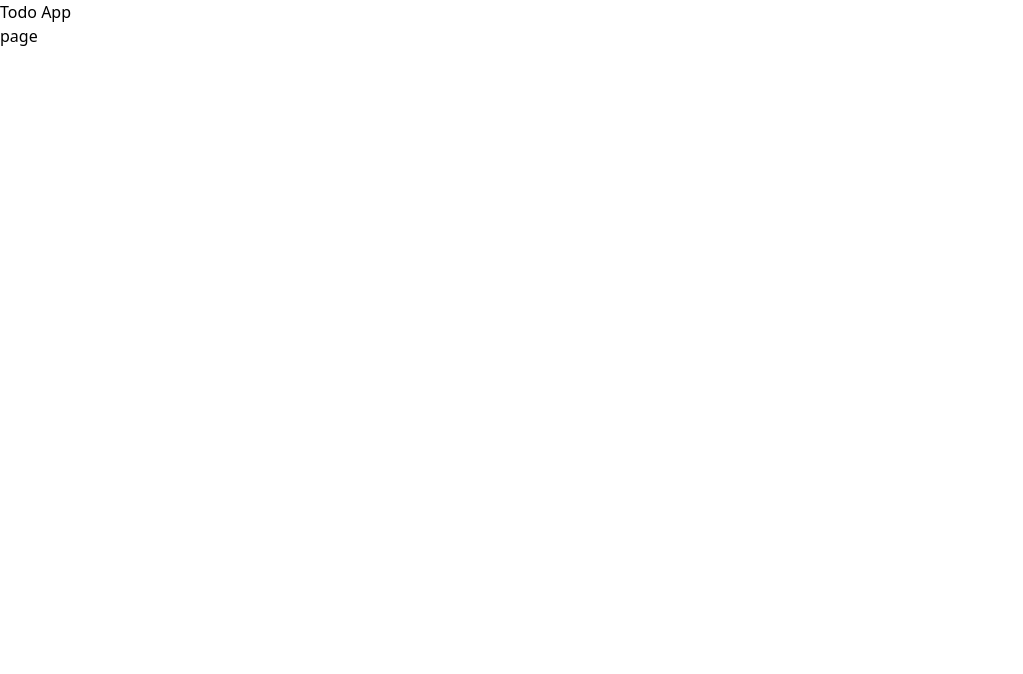
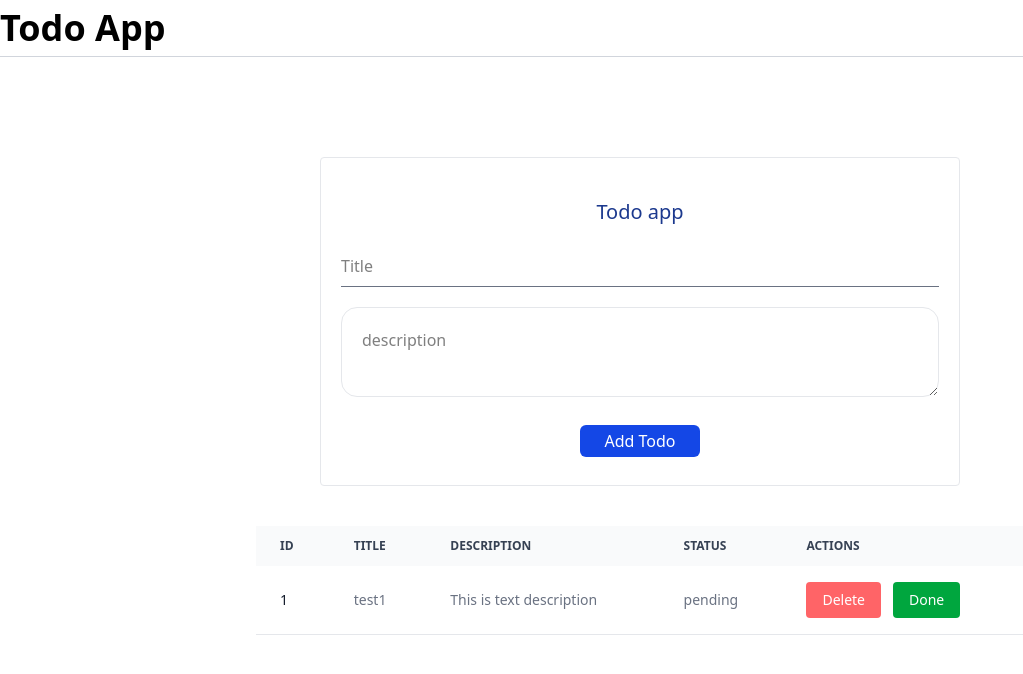
Before and after one commit to Zohirul-Islam/next-todo-app, a Next.js app: page / in a window 1280 px wide. Shown: the top 674 px of the page, without its empty margins (0-1023 px from the left). Built offline with nearby package versions, Linux system fonts and the light colour scheme.

Commit message:
frontend done

```diff
--- a/app/Components/Navbar.jsx
+++ b/app/Components/Navbar.jsx
@@ -2,7 +2,7 @@ import React from 'react'
 
 const Navbar = () => {
   return (
-    <div>
+    <div className='flex py-2 text-2xl sm:text-4xl capitalize font-bold border-b border-gray-300 items-center justify-between container mx-auto'>
         <h1>Todo App</h1>
     </div>
   )
--- /dev/null
+++ b/app/Components/TodoData.jsx
@@ -0,0 +1,23 @@
+import React from "react";
+
+const TodoData = () => {
+  return (
+    <tr className="bg-white border-b dark:bg-gray-800 dark:border-gray-700 border-gray-200">
+      <th
+        scope="row"
+        className="px-6 py-4 font-medium text-gray-900 whitespace-nowrap dark:text-white"
+      >
+        1
+      </th>
+      <td className="px-6 py-4">test1</td>
+      <td className="px-6 py-4">This is text description</td>
+      <td className="px-6 py-4">pending</td>
+      <td className="px-6 py-4 flex gap-3">
+        <button className="bg-red-400 px-4 py-2 rounded cursor-pointer text-white">Delete</button>
+        <button className="bg-green-600 px-4 py-2 rounded cursor-pointer text-white">Done</button>
+      </td>
+    </tr>
+  );
+};
+
+export default TodoData;
--- /dev/null
+++ b/app/api/route.js
@@ -0,0 +1,5 @@
+import { NextResponse } from "next/server";
+
+export async function GET(){
+   return NextResponse.json({message:"Hello get route"})
+}
--- a/app/page.js
+++ b/app/page.js
@@ -1,9 +1,91 @@
-import React from 'react'
+"use client"
+import React, { useState } from "react";
+import TodoData from "./Components/TodoData";
+import { ToastContainer, toast } from 'react-toastify';
 
 const page = () => {
+  const [formData,setFormData] = useState({
+    title:"",
+    description:""
+  })
+  // handle input changes
+  const onChangeHandler = (e) => {
+    const { name, value } = e.target;
+    setFormData((prev) => ({ ...prev, [name]: value }));
+  };
+  const onSubmitHandler =async(e)=>{
+      e.preventDefault();
+
+      toast.success("Success")
+      try {
+        /* api call here to send data to backend */
+        console.log(formData)
+      } catch (error) {
+        toast.error("Error")
+      }
+  }
   return (
-    <div>page</div>
-  )
-}
+    <div className="container mx-auto">
+      <ToastContainer theme="dark"/>
+      {/* form */}
+      <form onSubmit={onSubmitHandler} className="w-full sm:max-w-2/4  border border-gray-200 p-5 mt-25 rounded mx-auto">
+        <h1 className="text-xl font-medium text-blue-900 text-center my-5">
+          Todo app
+        </h1>
+        <div className="flex flex-col gap-5">
+          <input
+            name="title"
+            className="border-b border-gray-500 py-2 outline-0"
+            type="text"
+            onChange={onChangeHandler}
+            placeholder="Title"
+            required
+            value={formData.title}
+          />
+          <textarea
+            className="border border-gray-200 rounded-2xl p-5  ouline-none focus:outline-0"
+            name="description"
+            onChange={onChangeHandler}
+            required
+            placeholder="description"
+            value={formData.description}
+          ></textarea>
+          <div className="mx-auto">
+            <button type="submit" className="px-6 py-1  bg-blue-700 text-white hover:bg-blue-400 rounded-md my-2 cursor-pointer">Add Todo</button>
+          </div>
+        </div>
+      </form>
+      {/* table data */}
+      <div>
+        <div className="relative overflow-x-auto sm:max-w-[60%] mx-auto mt-10">
+          <table className="w-full text-sm text-left rtl:text-right text-gray-500 dark:text-gray-400">
+            <thead className="text-xs text-gray-700 uppercase bg-gray-50 dark:bg-gray-700 dark:text-gray-400">
+              <tr>
+                <th scope="col" className="px-6 py-3">
+                 id
+                </th>
+                <th scope="col" className="px-6 py-3">
+                  title
+                </th>
+                <th scope="col" className="px-6 py-3">
+                  description
+                </th>
+                <th scope="col" className="px-6 py-3">
+                  status
+                </th>
+                <th scope="col" className="px-6 py-3">
+                  Actions
+                </th>
+              </tr>
+            </thead>
+            <tbody>
+                <TodoData/>
+            </tbody>
+          </table>
+        </div>
+      </div>
+    </div>
+  );
+};
 
-export default page
+export default page;
```
Also changed, not shown: package.json (+5 -3 lines), 1 other file (tests, documents, lock files or other folders).
